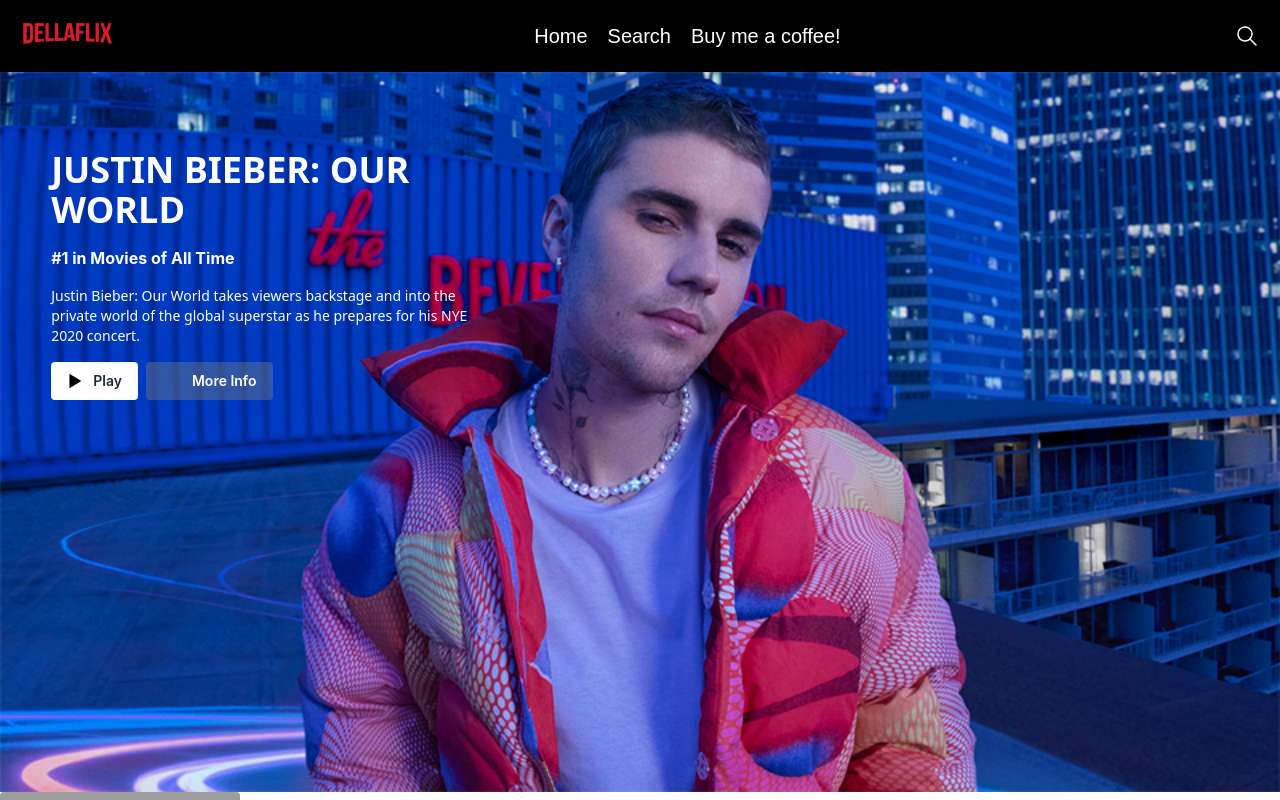
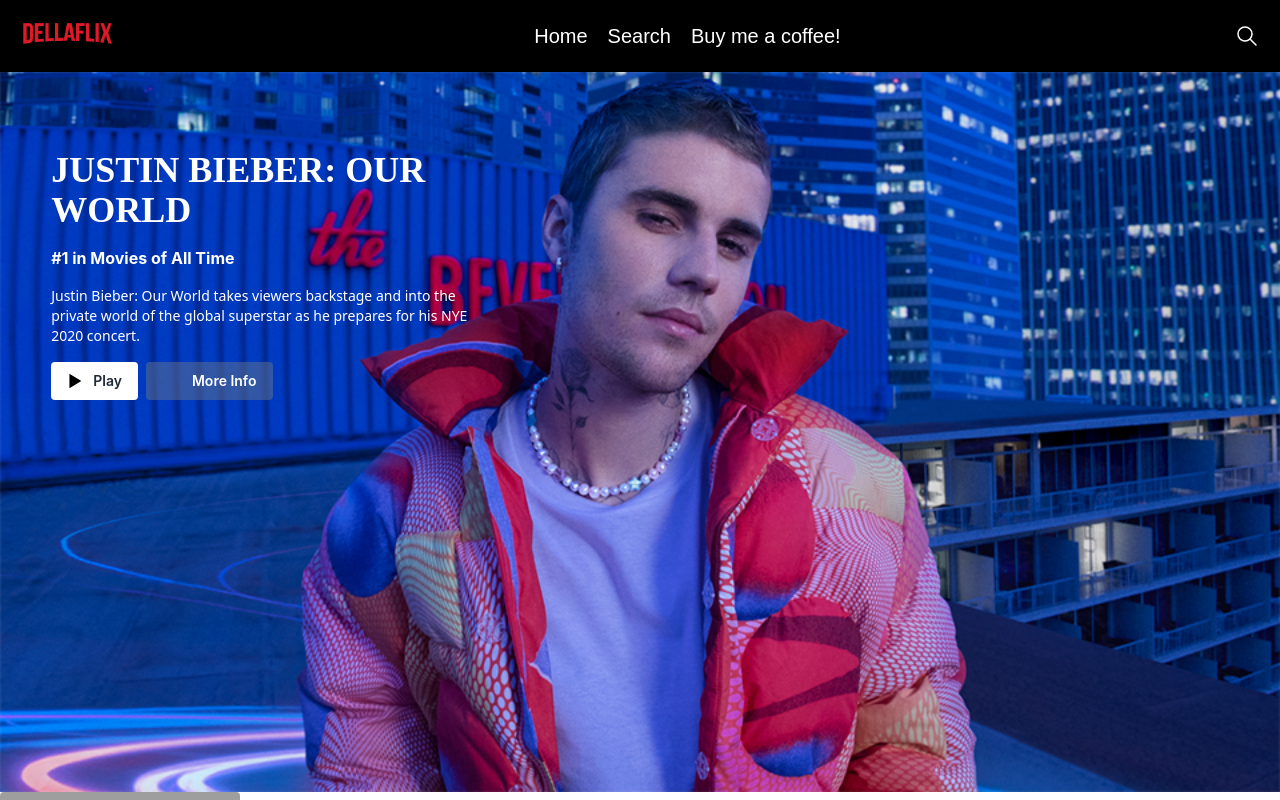
Before and after one commit to dellamora/dellaflix-web, a Next.js app: page / in a window 1280 px wide. Built offline with nearby package versions, Linux system fonts and the light colour scheme; grey boxes are pictures that could not be loaded; some icons are missing; a web font is replaced by a local one.

Commit message:
added new font

```diff
--- a/src/common/styles/globals.css
+++ b/src/common/styles/globals.css
@@ -13,3 +13,7 @@
 font-family: "Plus Jakarta Sans";
 src: url('https://fonts.googleapis.com/css2?family=Inter:wght@100;200;300;400;500;600;700;800;900&display=swap');
 }
+@font-face {
+  font-family: 'Noto Serif Oriya';
+  src:  url('https://fonts.googleapis.com/css2?family=Noto+Serif+Oriya:wght@500;600;700&family=Plus+Jakarta+Sans:ital,wght@0,200;0,300;0,400;0,500;0,600;0,700;0,800;1,200;1,300;1,400;1,500;1,600;1,700;1,800&display=swap');
+  }
--- a/tailwind.config.js
+++ b/tailwind.config.js
@@ -18,6 +18,7 @@
       Frank: ["Frank Ruhl Libre", "sans-serif"],
       Inter: ["Inter", "sans-serif"],
       Jakarta: ["Plus Jakarta Sans", "sans-serif"],
+      Orya: ['Noto Serif Oriya', 'serif']
     },
   },
 
```
